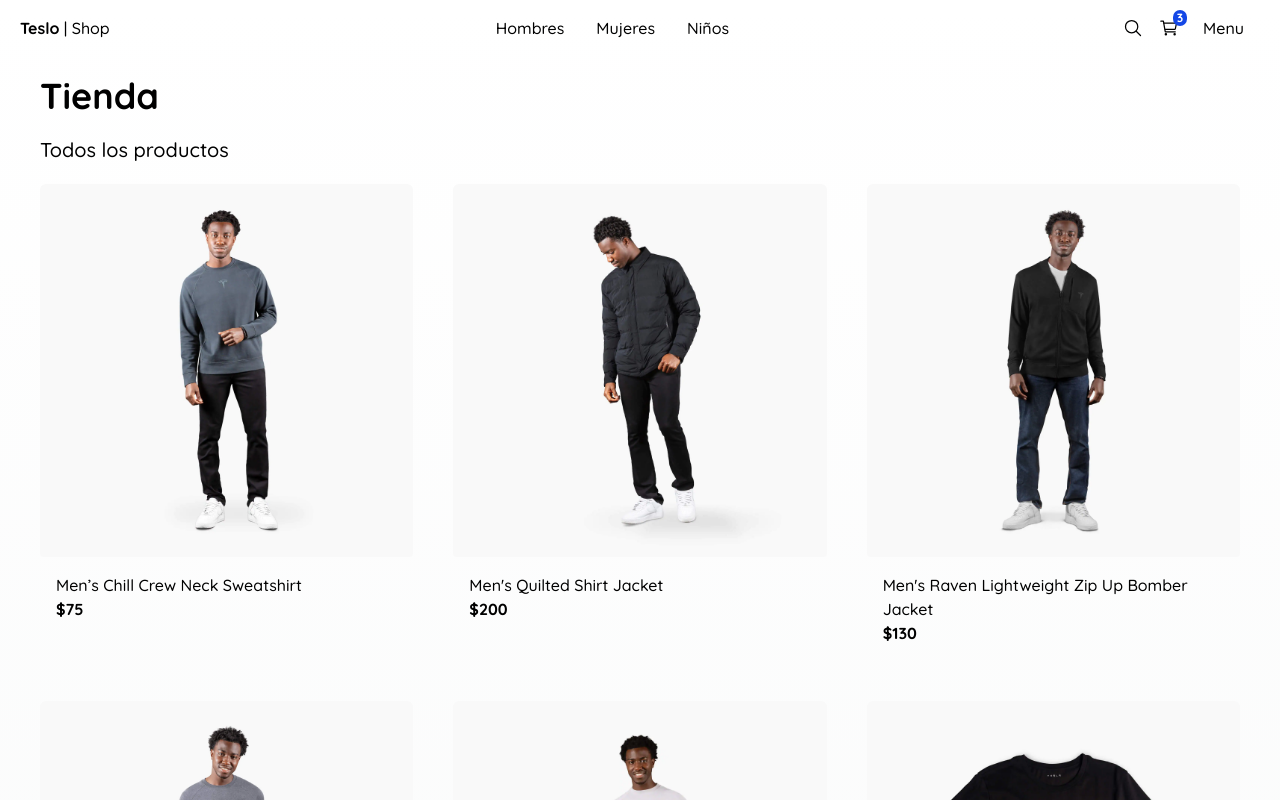
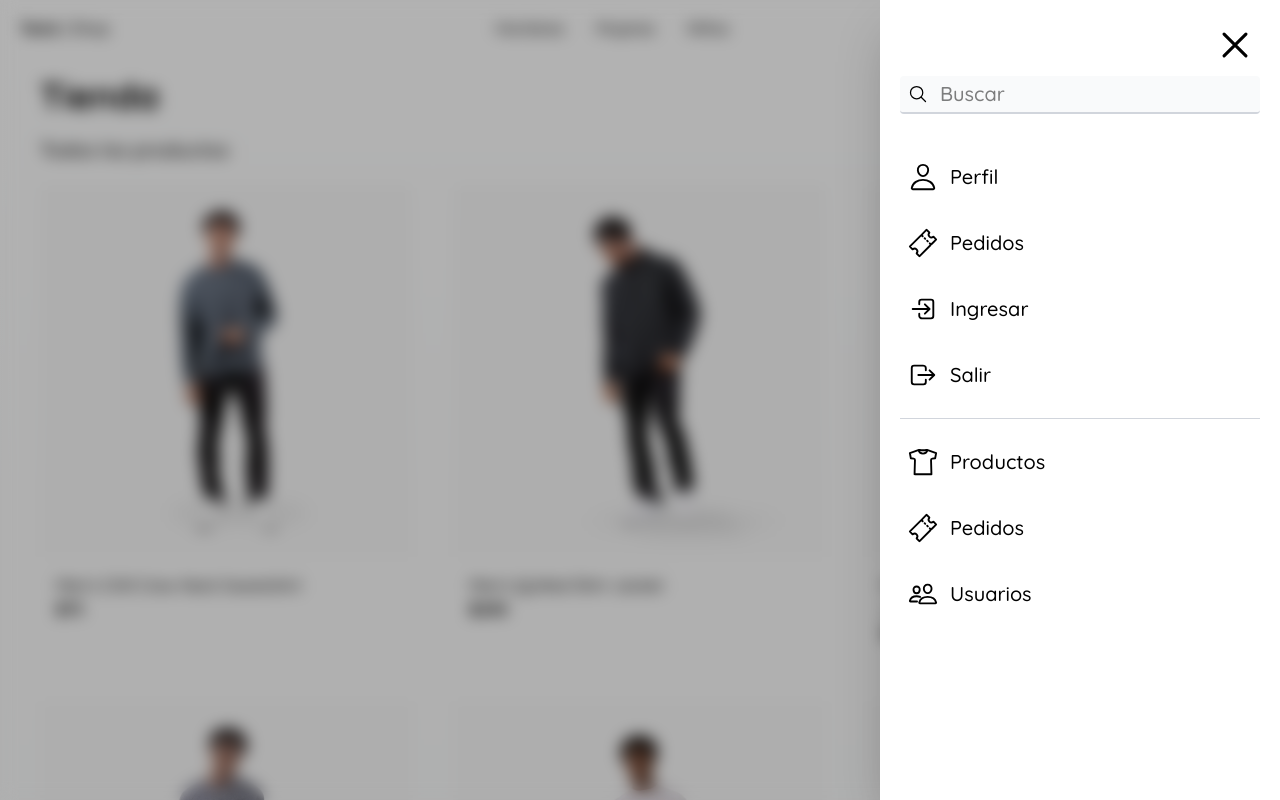
Before and after one commit to crdavip/teslo-shop, a Next.js app: page / in a window 1280 px wide. Both pictures are taken after a click on the button "Menu". Shown: the top 800 px of the page. Built offline with nearby package versions, Linux system fonts and the light colour scheme.

Commit message:
Sidebar is created

```diff
--- a/package.json
+++ b/package.json
@@ -9,10 +9,12 @@
     "lint": "next lint"
   },
   "dependencies": {
+    "clsx": "^2.1.1",
     "next": "15.4.2",
     "react": "19.1.0",
     "react-dom": "19.1.0",
-    "react-icons": "^5.5.0"
+    "react-icons": "^5.5.0",
+    "zustand": "^5.0.6"
   },
   "devDependencies": {
     "@eslint/eslintrc": "^3",
--- a/src/app/(shop)/layout.tsx
+++ b/src/app/(shop)/layout.tsx
@@ -1,9 +1,10 @@
-import { TopMenu } from "@/components";
+import { Sidebar, TopMenu } from "@/components";
 
 export default function ShopLayout({ children }: { children: React.ReactNode }) {
   return (
     <main className="min-h-screen">
       <TopMenu />
+      <Sidebar />
       <div className="px-0 sm:px-10">{children}</div>
     </main>
   );
--- a/src/components/index.ts
+++ b/src/components/index.ts
@@ -1,5 +1,6 @@
 export * from "./products/product-grid/ProductGrid";
 export * from "./products/product-grid/ProductGridItem";
 export * from "./ui/not-found/NotFound";
+export * from "./ui/sidebar/Sidebar";
 export * from "./ui/title/Title";
 export * from "./ui/top-menu/TopMenu";
--- /dev/null
+++ b/src/components/ui/sidebar/Sidebar.tsx
@@ -0,0 +1,77 @@
+"use client";
+
+import Link from "next/link";
+import { useUIStore } from "@/store";
+import {
+  IoCloseOutline,
+  IoLogInOutline,
+  IoLogOutOutline,
+  IoPeopleOutline,
+  IoPersonOutline,
+  IoSearchOutline,
+  IoShirtOutline,
+  IoTicketOutline,
+} from "react-icons/io5";
+import clsx from "clsx";
+
+export const Sidebar = () => {
+  const isSideOpen = useUIStore((state) => state.isSideOpen);
+  const closeSide = useUIStore((state) => state.closeSide);
+  return (
+    <div>
+      {isSideOpen && <div className="fixed top-0 left-0 w-screen h-screen z-10 bg-black opacity-30" />}
+      {isSideOpen && (
+        <div onClick={closeSide} className="fade-in fixed top-0 left-0 w-screen h-screen z-10 backdrop-blur-sm" />
+      )}
+
+      <nav
+        className={clsx(
+          "fixed p-5 right-0 top-0 w-[400px] h-screen bg-white z-20 shadow-2xl transform transition-all duration-300",
+          {
+            "translate-x-full": !isSideOpen,
+          }
+        )}
+      >
+        <IoCloseOutline size={50} className="absolute top-5 right-5 cursor-pointer" onClick={closeSide} />
+
+        <div className="relative mt-14">
+          <IoSearchOutline size={20} className="absolute top-2 left-2" />
+          <input
+            type="text"
+            placeholder="Buscar"
+            className="w-full bg-gray-50 rounded pl-10 py-1 pr-10 border-b-2 text-xl border-gray-300 focus:outline-none focus:border-blue-500"
+          />
+        </div>
+        <Link href="/" className="flex items-center mt-10 p-2 hover:bg-gray-100 rounded transition-all">
+          <IoPersonOutline size={30} />
+          <span className="ml-3 text-xl">Perfil</span>
+        </Link>
+        <Link href="/" className="flex items-center mt-5 p-2 hover:bg-gray-100 rounded transition-all">
+          <IoTicketOutline size={30} />
+          <span className="ml-3 text-xl">Pedidos</span>
+        </Link>
+        <Link href="/" className="flex items-center mt-5 p-2 hover:bg-gray-100 rounded transition-all">
+          <IoLogInOutline size={30} />
+          <span className="ml-3 text-xl">Ingresar</span>
+        </Link>
+        <Link href="/" className="flex items-center mt-5 p-2 hover:bg-gray-100 rounded transition-all">
+          <IoLogOutOutline size={30} />
+          <span className="ml-3 text-xl">Salir</span>
+        </Link>
+        <div className="w-full h-px bg-gray-300 my-5" />
+        <Link href="/" className="flex items-center mt-5 p-2 hover:bg-gray-100 rounded transition-all">
+          <IoShirtOutline size={30} />
+          <span className="ml-3 text-xl">Productos</span>
+        </Link>
+        <Link href="/" className="flex items-center mt-5 p-2 hover:bg-gray-100 rounded transition-all">
+          <IoTicketOutline size={30} />
+          <span className="ml-3 text-xl">Pedidos</span>
+        </Link>
+        <Link href="/" className="flex items-center mt-5 p-2 hover:bg-gray-100 rounded transition-all">
+          <IoPeopleOutline size={30} />
+          <span className="ml-3 text-xl">Usuarios</span>
+        </Link>
+      </nav>
+    </div>
+  );
+};
--- a/src/components/ui/top-menu/TopMenu.tsx
+++ b/src/components/ui/top-menu/TopMenu.tsx
@@ -1,7 +1,11 @@
+"use client";
+
+import { useUIStore } from "@/store";
 import Link from "next/link";
 import { IoCartOutline, IoSearchOutline } from "react-icons/io5";
 
 export const TopMenu = () => {
+  const openSide = useUIStore((state) => state.openSide);
   return (
     <nav className="flex px-5 justify-between items-center w-full">
       <div>
@@ -33,7 +37,9 @@ export const TopMenu = () => {
             <IoCartOutline className="w-5 h-5" />
           </div>
         </Link>
-        <button className="m-2 p-2 rounded-md transition-all hover:bg-gray-100">Menu</button>
+        <button onClick={openSide} className="m-2 p-2 rounded-md transition-all hover:bg-gray-100">
+          Menu
+        </button>
       </div>
     </nav>
   );
--- /dev/null
+++ b/src/store/index.ts
@@ -0,0 +1 @@
+export * from "./ui/ui-store";
--- /dev/null
+++ b/src/store/ui/ui-store.ts
@@ -0,0 +1,13 @@
+import { create } from "zustand";
+
+interface State {
+  isSideOpen: boolean;
+  openSide: () => void;
+  closeSide: () => void;
+}
+
+export const useUIStore = create<State>()((set) => ({
+  isSideOpen: false,
+  openSide: () => set({ isSideOpen: true }),
+  closeSide: () => set({ isSideOpen: false }),
+}));
```
Also changed, not shown: 1 other file (tests, documents, lock files or other folders).
